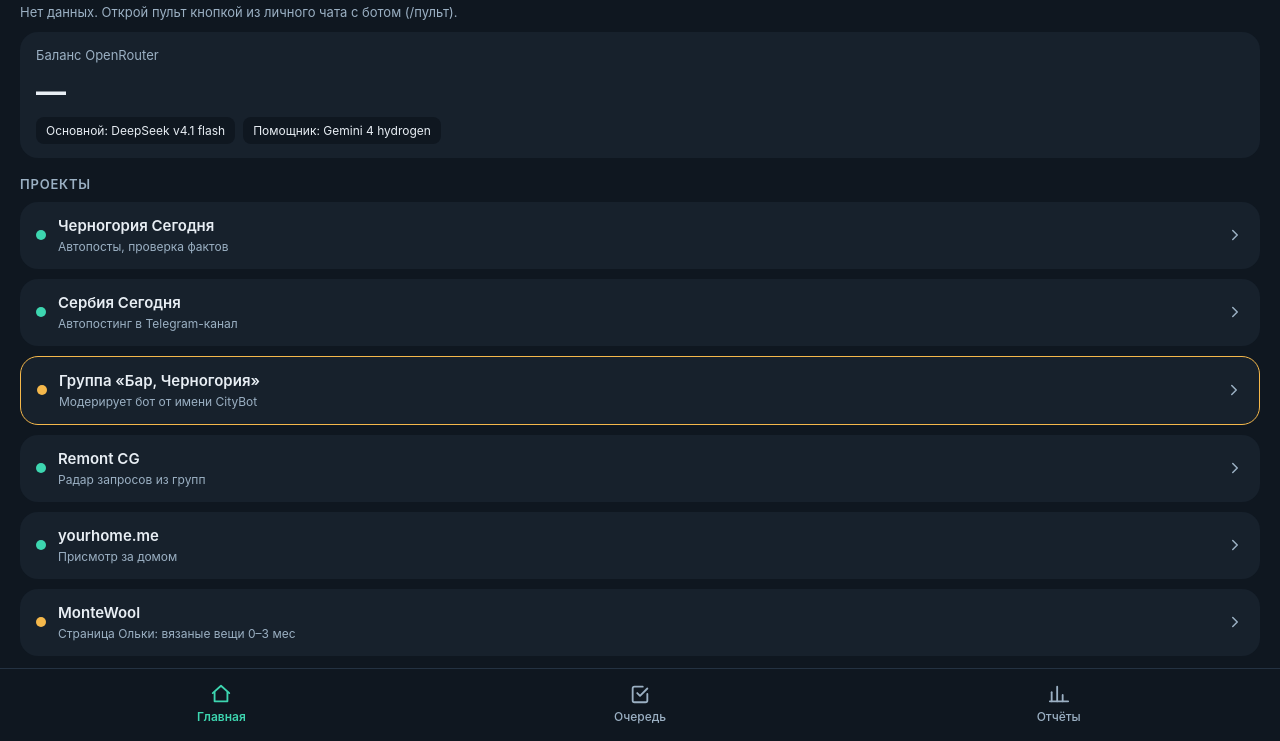
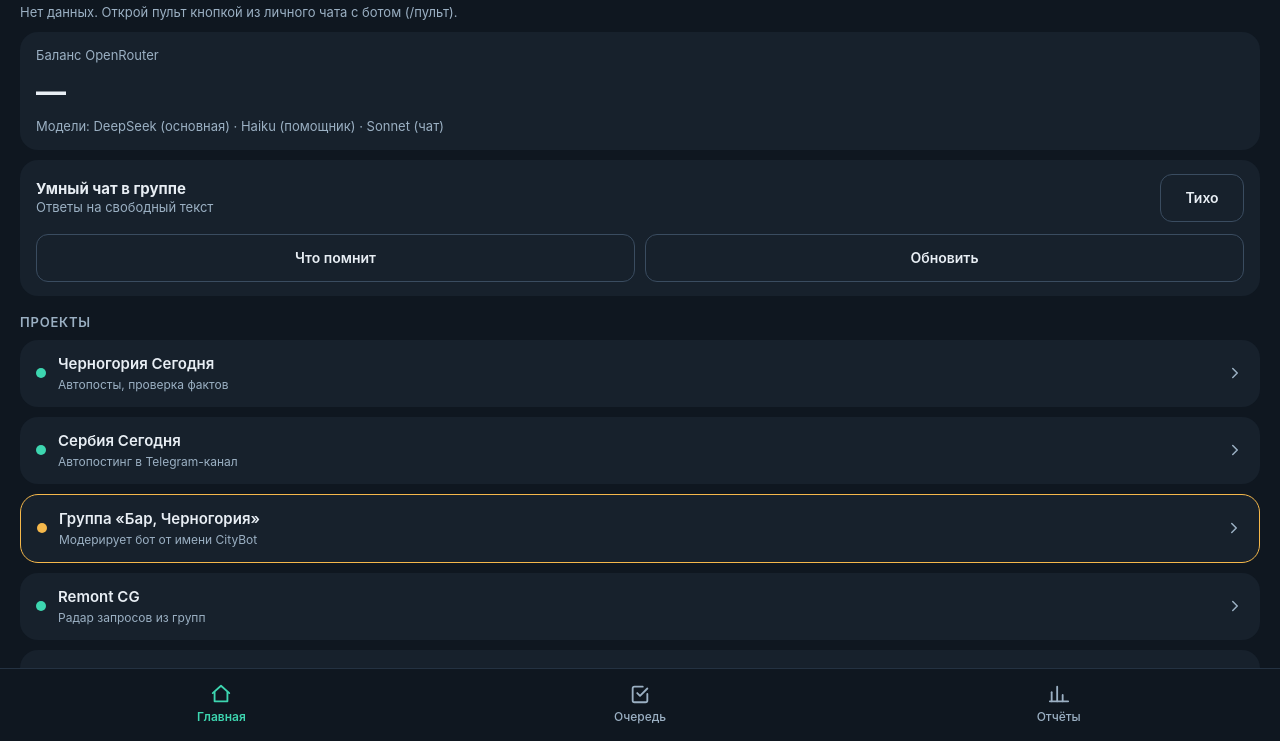
Before and after one commit to pberezhkov-stack/pult, a plain HTML site: page index.html in a window 1280 px wide. Shown: the part 59-800 px from the top of the page. Drawn offline with Linux system fonts and the light colour scheme.

Commit message:
Пульт: модели, лимит ключа, умный чат, мульт-ролики, обновление

```diff
--- a/index.html
+++ b/index.html
@@ -54,6 +54,7 @@ function dec(){try{const h=(new URLSearchParams(location.search).get('d'))||loca
 function send(c){if(tg){tg.sendData(JSON.stringify({c:c}));}else{alert('Открой пульт из Telegram');}}
 function esc(s){return String(s).replace(/[&<>"]/g,m=>({'&':'&amp;','<':'&lt;','>':'&gt;','"':'&quot;'}[m]))}
 const D=dec()||{};
+function nm(x){return String(x).replace(/^claude-/,'').replace(/-flash-\d+$/,' flash').replace(/-/g,' ')}
 const has=!!dec();
 const paused=!!D.paused, auto=D.mode==='auto', pend=D.pend||[], ac=D.ac||0, sc=D.sc||0;
 const chev='<svg width="18" height="18" viewBox="0 0 24 24" fill="none" stroke="#9BB0C3" stroke-width="2" stroke-linecap="round" stroke-linejoin="round" aria-hidden="true"><path d="M9 18l6-6-6-6"/></svg>';
@@ -67,9 +68,13 @@ const PROJ=[
  {k:'bar',c:'var(--warn)',n:'Группа «Бар, Черногория»',s:()=>has?('Модерация: '+(auto?'авто':'вручную')+', ждут: '+pend.length):'Модерирует бот от имени CityBot',w:1},
  {k:'rem',c:'var(--ok)',n:'Remont CG',s:()=>'Радар запросов из групп'},
  {k:'home',c:'var(--ok)',n:'yourhome.me',s:()=>'Присмотр за домом'},
+ {k:'cart',c:'var(--ok)',n:'Мульт-ролики ЧС',s:()=>has?('Карточки и голос, потрачено $'+String(((D.cart||{}).usd||0)).replace('.',',')):'Ролики по новостям: карточки и голос'},
  {k:'wool',c:'var(--warn)',n:'MonteWool',s:()=>has?('Вещей: '+((D.mw||{}).it||0)+' (в наличии '+((D.mw||{}).av||0)+'), групп: '+((D.mw||{}).gm||0)+', заявок в группы: '+((D.mw||{}).gr||0)+', заявок покупателей: '+((D.mw||{}).ld||0)):'Страница Ольки: вязаные вещи 0–3 мес'}
 ];
 function projDetail(k){
+ if(k==='cart'){const C=D.cart||{};return '<div class="card"><div class="muted">Потрачено на ролики</div><div class="big">'+(has?'$'+String(C.usd||0).replace('.',','):'—')+'</div><div class="muted">Режим: '+esc(C.mode||'эконом')+' · голос: '+esc(C.voice||'onyx')+'</div></div>'+
+  '<h2>Как сделать ролик</h2><div class="card"><div class="muted">В группе «Ai Agent» напиши «мульт 78» (номер поста ЧС), бот покажет сценарий и цену, потом «мульт ок».</div></div>'+
+  '<div class="btns"><button class="main" data-c="мульт расход">Расход</button><button class="ghost" data-c="мульт статус">Статус</button></div><div class="btns"><button class="ghost" data-c="мульт голос">Пробы голосов</button><button class="warnb" data-c="мульт стоп">Стоп</button></div>';}
  if(k==='chs')return '<div class="card"><div class="muted">Последний автопост</div><div class="big">'+(has?'сегодня '+ac:'—')+'</div><div class="muted">Telegram-канал и VK. Перед выходом бот сверяет факты по источникам.</div></div>'+
   '<h2>Площадки</h2><div class="chips"><span class="chip">Telegram-канал</span><span class="chip">VK</span><span class="chip">Facebook-страница</span><span class="chip">Дзен</span><span class="chip">WhatsApp</span><span class="chip" style="border:1px solid var(--warn);color:var(--warn)">Threads: ждёт ключ</span></div>'+
   '<h2>Задачи Claude</h2><div class="card"><div class="kv"><span>12:07 посты в свои группы</span><span>нужен Chrome</span></div><div class="kv"><span>15:23 комментарии</span><span>по расписанию</span></div></div>'+
@@ -97,7 +102,10 @@ function render(){
  let h='';
  if(tab==='home'&&!proj){
   h+='<div class="row"><h1>Пульт агента</h1><span class="pill"><i style="background:'+(has?(paused?'var(--warn)':'var(--ok)'):'var(--muted)')+'"></i>'+(has?(paused?'ЧС: пауза':'Бот работает'):'нет данных')+'</span></div>'+when();
-  h+='<div class="card"><div class="row"><span class="muted">Баланс OpenRouter</span>'+(has&&D.bal!=null&&D.bal<2?'<span style="color:var(--warn);font-size:12px;font-weight:600">пополнить</span>':'')+'</div><div class="big">'+(has&&D.bal!=null?'≈ $'+String(D.bal).replace('.',','):'—')+'</div><div class="chips"><span class="chip">Основной: DeepSeek v4.1 flash</span><span class="chip">Помощник: Gemini 4 hydrogen</span></div></div>';
+  const M=D.mdl||{},B=D.brn||{};
+  const kl=(has&&D.kl!=null)?D.kl:null;
+  h+='<div class="card"><div class="row"><span class="muted">Баланс OpenRouter</span>'+(kl!=null&&kl<1.5?'<span style="color:var(--warn);font-size:12px;font-weight:600">лимит ключа почти исчерпан</span>':(has&&D.bal!=null&&D.bal<2?'<span style="color:var(--warn);font-size:12px;font-weight:600">пополнить</span>':''))+'</div><div class="big">'+(has&&D.bal!=null?'≈ $'+String(D.bal).replace('.',','):'—')+'</div>'+(kl!=null?'<div class="muted">лимит ключа осталось $'+String(kl).replace('.',',')+'</div>':'')+'<div class="muted" style="margin-top:8px">Модели: '+esc(nm(M.m||'DeepSeek'))+' (основная) · '+esc(nm(M.h||'Haiku'))+' (помощник) · '+esc(nm(M.b||'Sonnet'))+' (чат)</div></div>';
+  h+='<div class="card"><div class="row"><div><b style="font-size:15px">Умный чат в группе</b><div class="muted">'+(has?(B.off?'молчит':'отвечает')+', сегодня $'+String(B.sp||0).replace('.',',')+' из $'+(B.cap||2):'Ответы на свободный текст')+'</div></div><button class="ghost" data-c="'+(B.off?'говори':'тихо')+'" style="min-width:84px">'+(B.off?'Включить':'Тихо')+'</button></div><div class="btns"><button class="ghost" data-c="память">Что помнит</button><button class="ghost" id="refresh">Обновить</button></div></div>';
   h+='<h2>Проекты</h2>'+PROJ.map(p=>'<div class="card pr'+(p.w?' warnc':'')+'" data-p="'+p.k+'"><span class="d" style="background:'+p.c+'"></span><div class="t"><b>'+p.n+'</b><span>'+esc(p.s())+'</span></div>'+chev+'</div>').join('');
  }else if(tab==='home'&&proj){
   const p=PROJ.find(x=>x.k===proj);
@@ -111,11 +119,13 @@ function render(){
   '<div class="card"><div class="row"><b style="font-size:15px">Новости Сербии</b><span class="muted">ежедневно с 11:00</span></div><div class="muted" style="margin-top:6px">Выжимка из 14 сербских сайтов: визы, ВНЖ, налоги, цены, жильё.</div></div>'+
   '<div class="card"><div class="row"><b style="font-size:15px">Telegram Сербии</b><span class="muted">раз в день</span></div><div class="muted" style="margin-top:6px">Обход 8 публичных каналов: темы, реклама, отклик.</div></div>'+
   '<div class="card"><div class="row"><b style="font-size:15px">Публикации</b><span class="muted">сегодня</span></div><div class="kv"><span>Черногория Сегодня</span><span>'+(has?ac:'—')+'</span></div><div class="kv"><span>Сербия Сегодня, канал</span><span>'+(has?sc:'—')+'</span></div><div class="kv"><span>Сербия Сегодня, Facebook</span><span>'+(has?(D.fs||0):'—')+'</span></div><div class="kv"><span>MonteWool, постов в группы</span><span>'+(has?((D.mw||{}).pp||0):'—')+'</span></div></div>'+
+  '<div class="card"><div class="row"><b style="font-size:15px">Расходы бота</b><span class="muted">с начала работы</span></div><div class="kv"><span>Мульт-ролики</span><span>'+(has?'$'+String((D.cart||{}).usd||0).replace('.',','):'—')+'</span></div><div class="kv"><span>Умный чат, сегодня</span><span>'+(has?'$'+String((D.brn||{}).sp||0).replace('.',','):'—')+'</span></div></div>'+
   '<div class="card"><div class="muted">Чеки и расходы: фото чека в чат «Ai Agent», строки пишутся в таблицу на ПК.</div></div>';
  }
  v.innerHTML=h;v.scrollTop=0;
  v.querySelectorAll('[data-p]').forEach(e=>e.onclick=()=>{proj=e.dataset.p;render();});
  v.querySelectorAll('[data-c]').forEach(e=>e.onclick=()=>send(e.dataset.c));
+ const rf=document.getElementById('refresh');if(rf)rf.onclick=()=>send('обновить пульт');
  v.querySelectorAll('[data-go]').forEach(e=>e.onclick=()=>{tab=e.dataset.go;proj=null;render();});
  const b=document.getElementById('back');if(b)b.onclick=()=>{proj=null;render();};
 }
```
